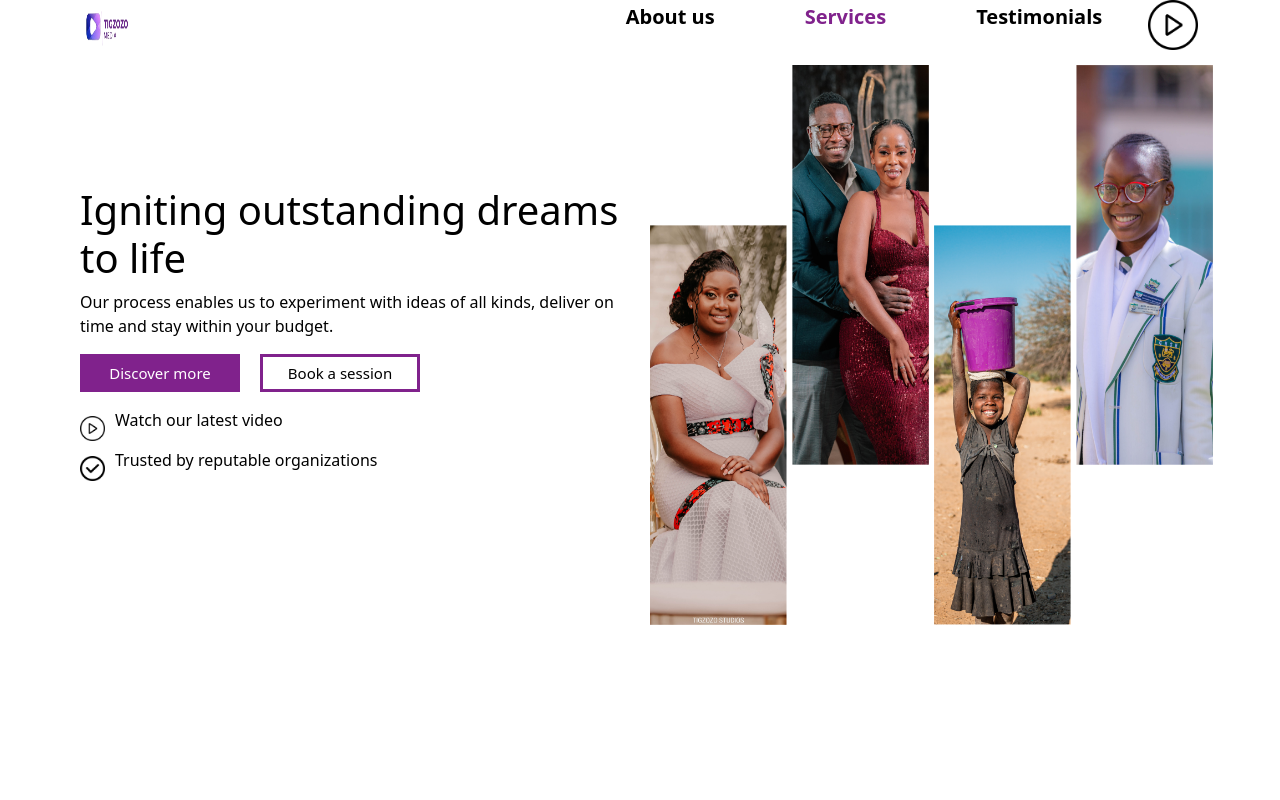
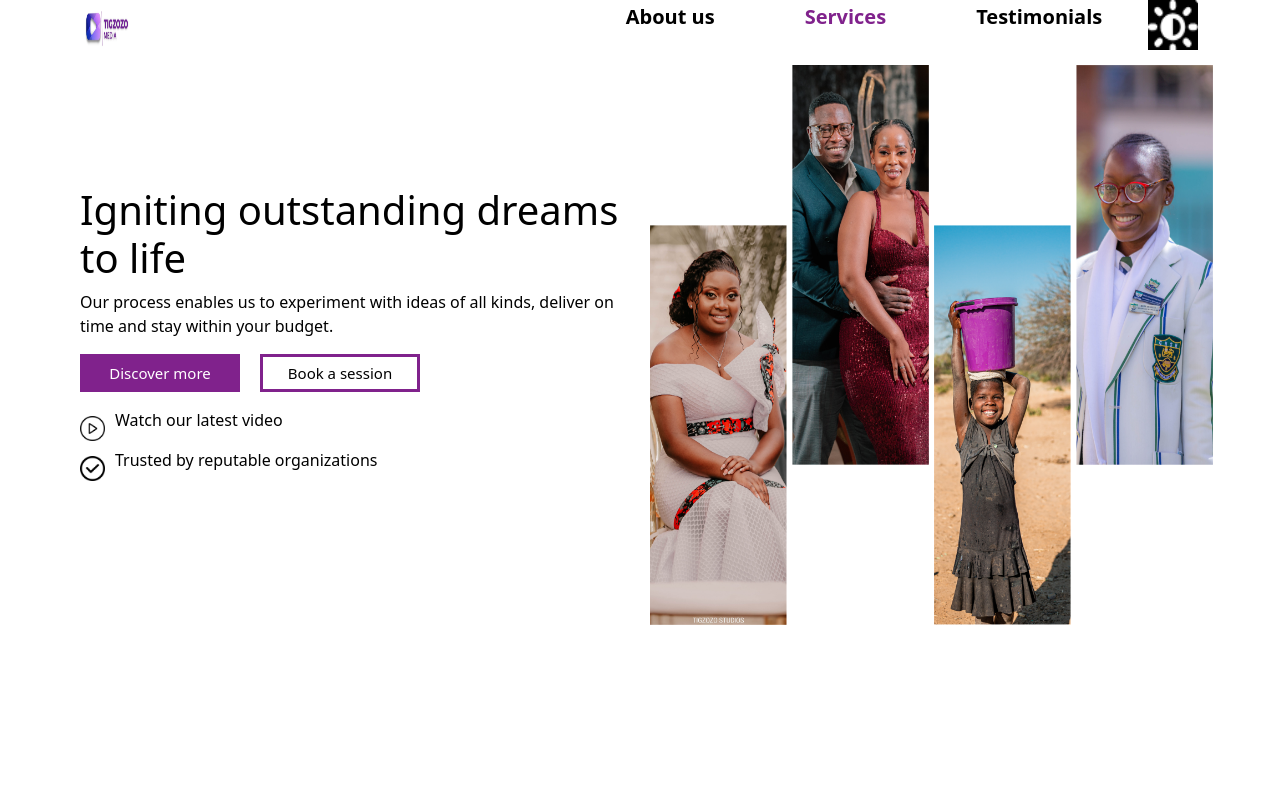
Before and after one commit to yeucayie21/TIGZOZO-by-YEU, a plain HTML site: page index.html in a window 1280 px wide. Shown: the top 800 px of the page. Drawn offline with Linux system fonts and the light colour scheme.

Commit message:
initial commit

```diff
--- a/index.html
+++ b/index.html
@@ -21,13 +21,13 @@
     <nav class="pc-nav">
         <div class="container">
             <div class="flex-container">
-                <img src="./image/logo.png" alt="TIGZOZO">
+                <img src="./image/nav.png" alt="TIGZOZO">
                 <ul>
                     <li>About us</li>
                     <li><span>Services</span></li>
                     <li>Testimonials</li>
             </ul>
-            <img src="./image/play.png" alt="dark">
+            <img src="./image/Desktop - 4.png" alt="dark">
             </div>
         </div>
     </nav>
@@ -291,7 +291,7 @@
                 </div>
             </div>
             <div class="col-3 col-md-2">
-       ad         <div class="row-three">
+               <div class="row-three">
                     <h4>Here to help</h4>
                     <p>Contact us</p>
                     <p>Book a session</p>
```
Also changed, not shown: Desktop - 4.png (added), image/Desktop - 4.png (added).
